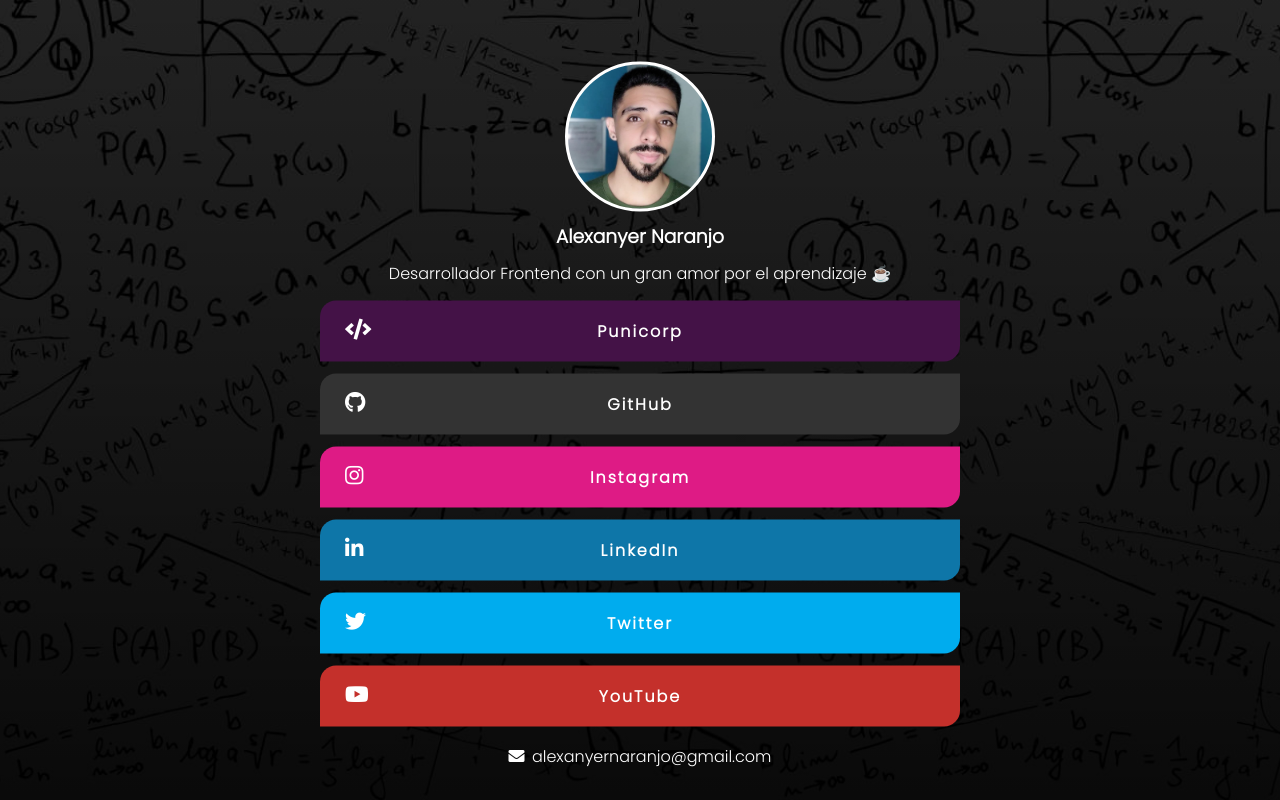
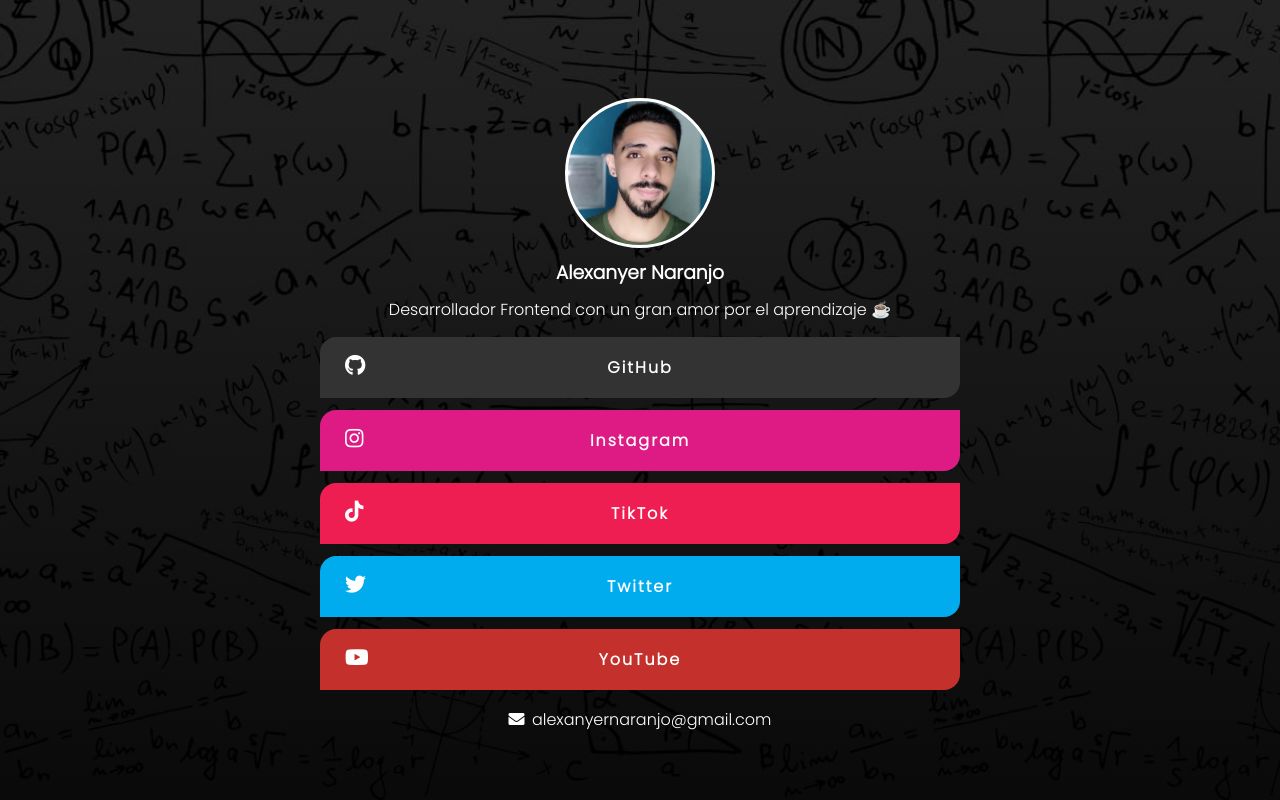
Before and after one commit to alexanyernas/Links-App, a Vue app: page / in a window 1280 px wide. Built offline with nearby package versions, Linux system fonts and the light colour scheme.

Commit message:
New Favicon & TikTok Link

```diff
--- a/src/components/LinksApp.vue
+++ b/src/components/LinksApp.vue
@@ -37,15 +37,6 @@
       return {
         links: [
           {
-            text: 'Punicorp',
-            icon: 'fas fa-code',
-            url: 'https://punicorp.com/',
-            styles: {
-              color: '#FFF',
-              background: '#441247'
-            }
-          },
-          {
             text: 'GitHub',
             icon: 'fab fa-github',
             url: 'https://github.com/alexanyernas/',
@@ -64,12 +55,12 @@
             }
           },
           {
-            text: 'LinkedIn',
-            icon: 'fab fa-linkedin-in',
-            url: 'https://www.linkedin.com/in/alexanyernas/',
+            text: 'TikTok',
+            icon: 'fab fa-tiktok',
+            url: 'https://www.tiktok.com/@alexanyernaranjo/',
             styles: {
               color: '#FFF',
-              background: '#0E76A8'
+              background: '#EE1D52'
             }
           },
           {
```
Also changed, not shown: 1 other file (tests, documents, lock files or other folders).
